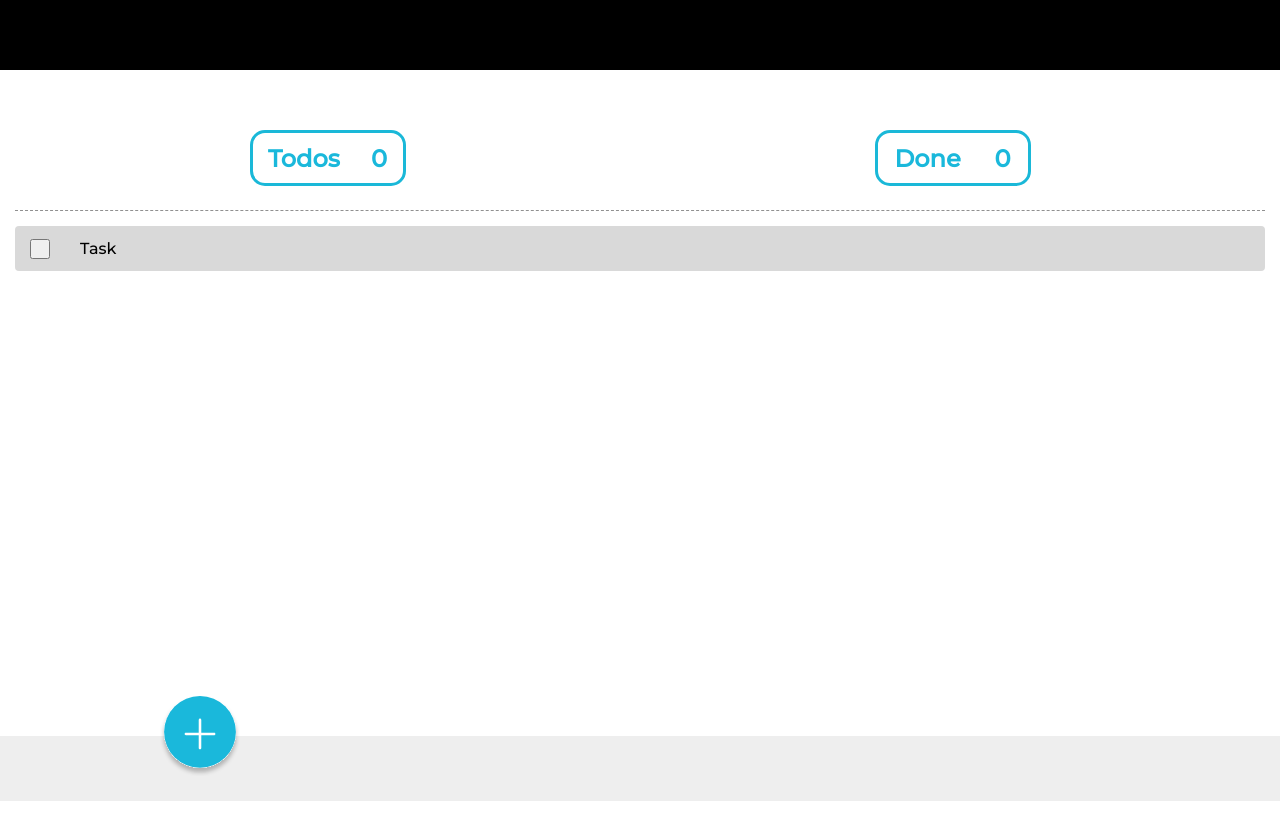
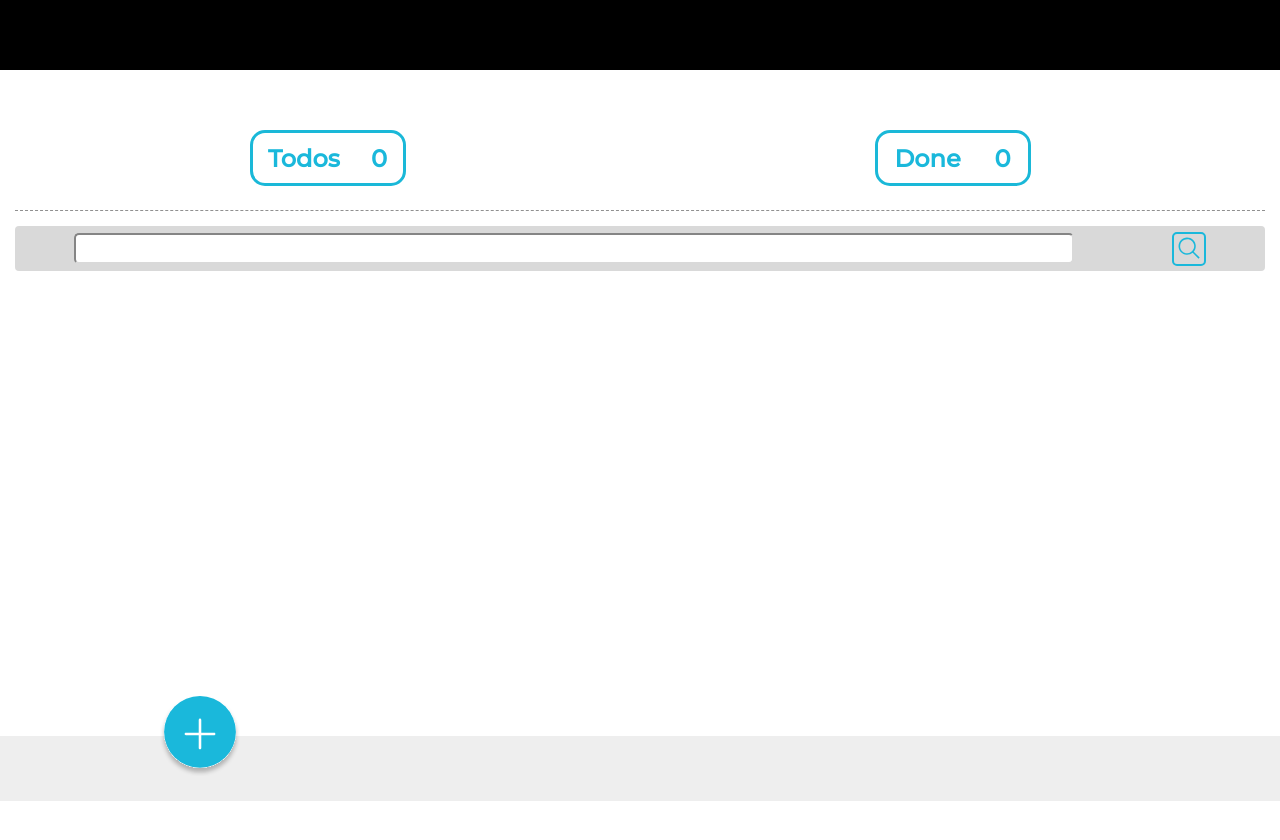
Before and after one commit to LuisFelipeRojasG/todoMachine, a React (Create React App) app: page / in a window 1280 px wide. Both pictures are taken after a click on the button "Start". Shown: the top 840 px of the page. Built offline with nearby package versions, Linux system fonts and the light colour scheme; some icons are missing.

Commit message:
Se agrega la barra de busqueda

```diff
--- a/src/components/TodoPrincipal.jsx
+++ b/src/components/TodoPrincipal.jsx
@@ -6,6 +6,12 @@ import { TodoContext } from '../context/indexContext';
 import '../styles/todoPrincipal.css';
 import { TodoCounter } from "./TodoCounter";
 import { TodoList } from "./TodoList";
+import { TodoSearch } from "./TodoSearch";
+
+const deleteAll = () => {
+    console.log("Quieres eliminar la lista de Todos");
+}
+
 
 function TodoPrincipal () {
 
@@ -26,9 +32,15 @@ function TodoPrincipal () {
                 <div className="body__controls">
                     <TodoCounter />
                 </div>
-                <div className="body__itemHeader">
-                    <button typeof="checked"></button>
-                    <p>Task</p>
+                <div className="body__searchField">
+                    <input className="body__searchField--field" type="search" name="" id="" />
+                    <div className="body__searchField--button" type="submit" value="">
+                        <TodoSearch
+                            width={25}
+                            height={25}
+                            display={'center'}
+                        />
+                    </div>
                 </div>
                 <div className="listOfTodos">
                     <TodoList />
--- a/src/components/TodoSearch.jsx
+++ b/src/components/TodoSearch.jsx
@@ -1,14 +1,14 @@
 import React from "react";
 import { useContext } from "react";
 import { TodoContext } from "../context/indexContext";
+import { ReactComponent as Search } from "../assets/search.svg";
 
-
-function TodoSearch () {
+function TodoSearch ({ width, height, display }) {
 
     const {} = useContext(TodoContext);
 
     return (
-        <input type="text" />
+        <Search width={width} height={height} display={display}/>
     );
 }
 
--- a/src/styles/todoList.css
+++ b/src/styles/todoList.css
@@ -1,4 +1,5 @@
 .todoContainer {
     width: 100%;
     height: auto;
+    margin-bottom: 90px;
 }
--- a/src/styles/todoPrincipal.css
+++ b/src/styles/todoPrincipal.css
@@ -3,7 +3,8 @@
     position: absolute;
     top: 0;
     width: 100vw;
-    height: 100%;
+    height: 100vh;
+    padding-bottom: 20px;
 }
 
 .todoPrincipalLogo {
@@ -18,7 +19,7 @@
 
 .todoPrincipal__body {
     width: 100vw;
-    height: 630px;
+    height: auto;
     position: absolute;
     top: 90px;
 }
@@ -35,9 +36,9 @@
     font-family: 'Montserrat', sans-serif;
 }
 
-.body__itemHeader {
+.body__searchField {
     display: flex;
-    justify-content: left;
+    justify-content: space-around;
     align-items: center;
     height: 45px;
     margin: 15px;
@@ -45,16 +46,23 @@
     background-color: #d9d9d9;
 }
 
-.body__itemHeader button {
-    width: 20px;
-    height: 20px;
-    margin-left: 15px;
-    margin-right: 30px;
+.body__searchField--field {
+    width: 80%;
+    height: 70%;
+    margin-left: 10px;
+    border-radius: 5px;
+    border-color: #d9d9d9;
 }
 
-.body__itemHeader p {
-    margin-right: 80px;
-    font-family: 'montserrat', sans-serif;
+.body__searchField--button {
+    width: 30px;
+    height: 30px;
+    display: flex;
+    align-items: center;
+    justify-content: center;
+    margin-right: 10px;
+    border-radius: 5px;
+    border: 2px solid rgba(26, 184, 219, 1)
 }
 
 .listOfTodos {
```
Also changed, not shown: src/assets/search.svg (added).
